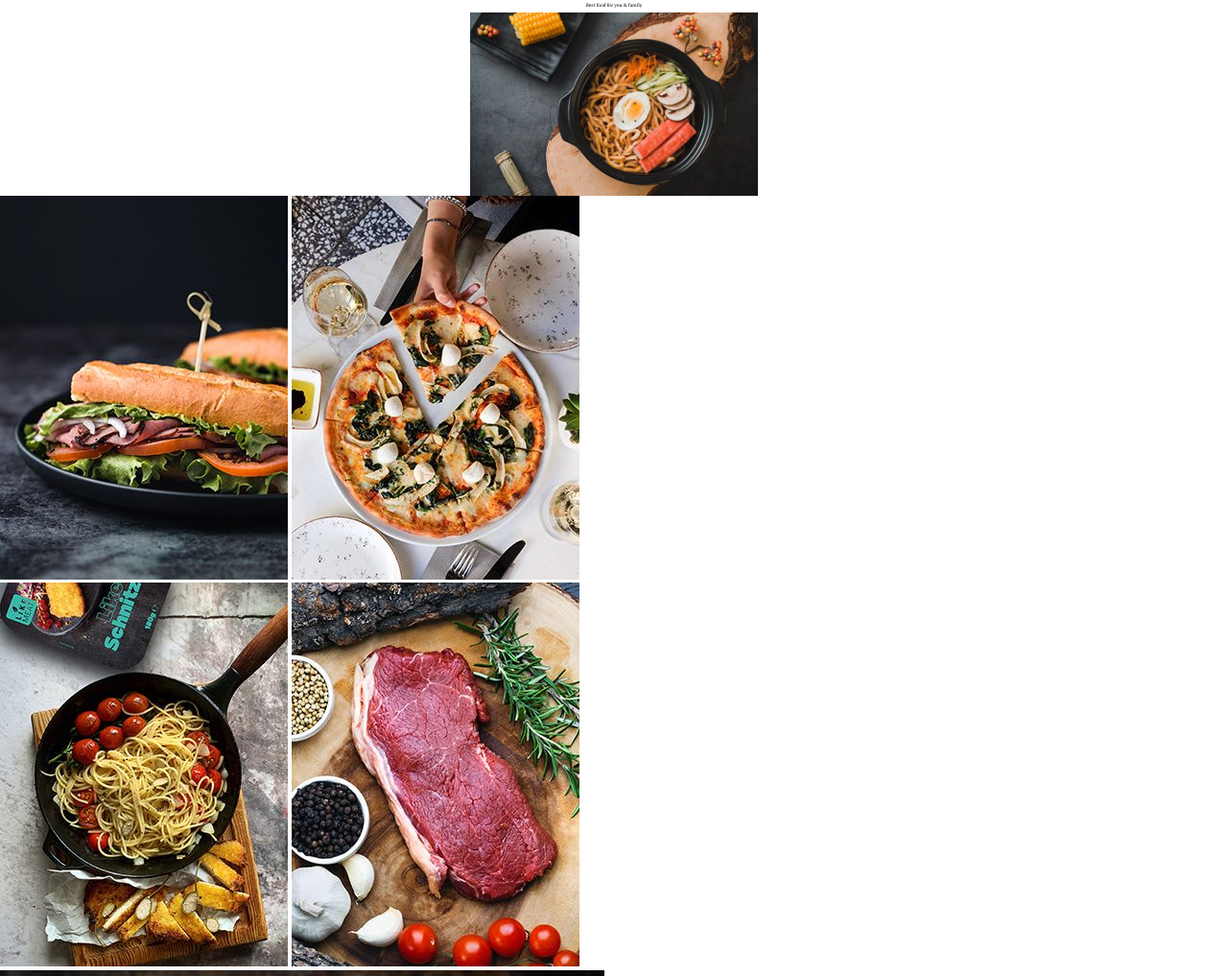
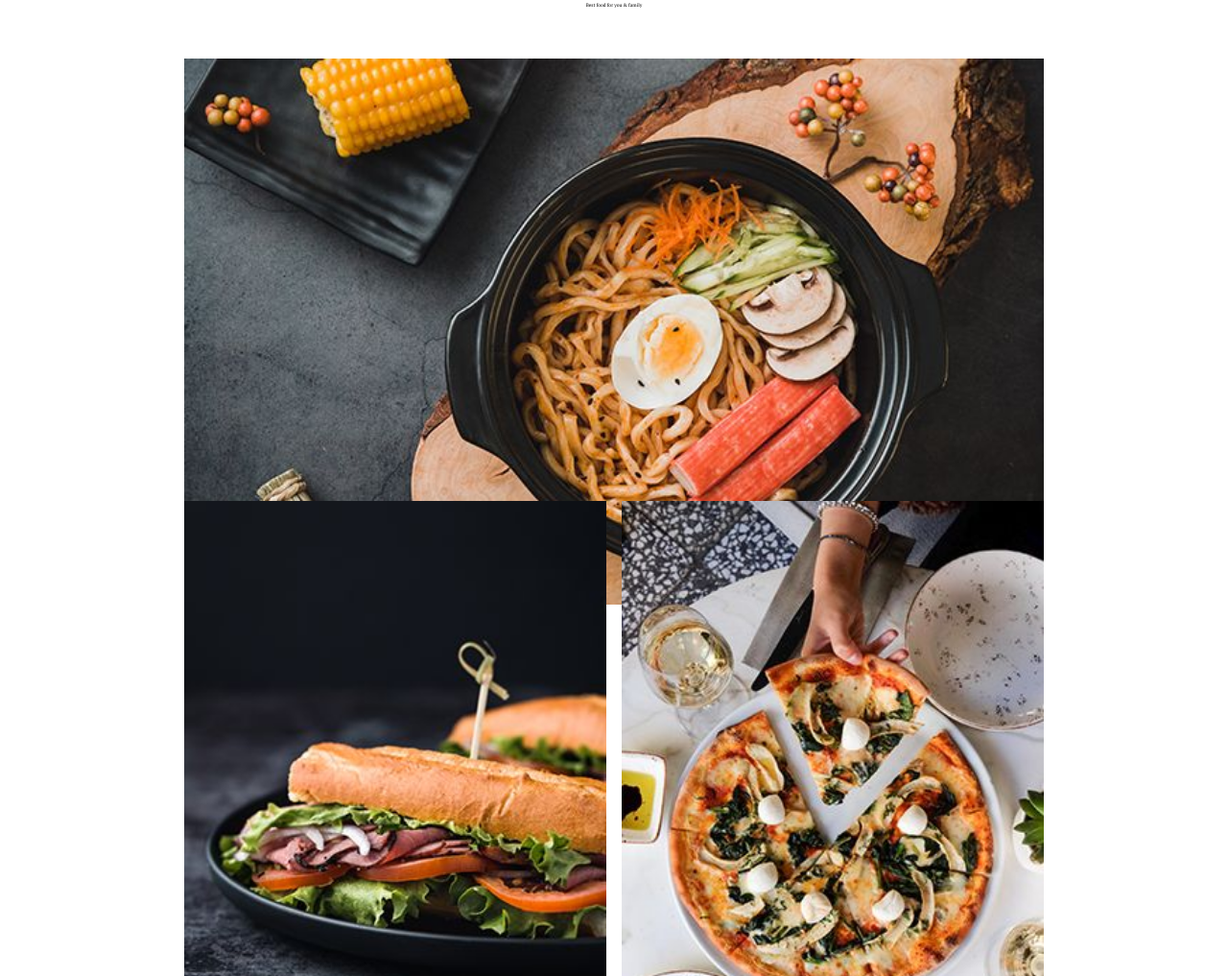
Before and after one commit to Mardixx/Kababi-food, a plain HTML site: page index.html in a window 1280 px wide. Shown: the part 1666-2683 px from the top of the page at 96% size. Drawn offline with Linux system fonts and the light colour scheme; files whose address does not match are found by name.

Commit message:
Slide 5 almost

```diff
--- a/_slide5.scss
+++ b/_slide5.scss
@@ -8,34 +8,64 @@
 
 .SectionFive__Restaurant {
     padding-top: 30px;
+
     .SectionFive__Restaurant__div__header {
         width: 100%;
         display: flex;
         align-items: center;
         flex-direction: column;
+
         .SectionFive__Restaurant__div__header__h2 {
             font-size: 10px;
         }
+
         .SectionFive__Restaurant__div__header__p {
             font-size: 5px;
         }
     }
-    .SectionFive__Restaurant__div__body__one {
-        display: flex;
-        flex-direction: column;
+
+    .SectionFive__Restaurant__div__body {
+        display: grid;
+        grid-template-columns: 70%;
+        grid-template-rows: repeat(4, 20%);
+        grid-gap: 1rem;
         justify-content: center;
-        align-items: center;
 
-        .SectionFive__Restaurant__div__body__one__img {
-            background-color: rgba(0, 0, 0, 0.2);
-
+        .SectionFive__Restaurant__div__body__one {
+            .SectionFive__Restaurant__div__body__one__img__background {
+                width: 100%;
+                padding-top: 3rem;
+            }
 
         }
+        .SectionFive__Restaurant__div__body__two {
+            display: grid;
+            grid-gap: 1rem;
+            grid-template-columns: repeat(2, 1fr);
 
-            .SectionFive__Restaurant__div__body__one__img__background {
-                width: 300px;
-                display: flex;
+            .SectionFive__Restaurant__div__body__two__img {
+                width: 100%;
             }
-
+        }
+        .SectionFive__Restaurant__div__body__three {
+            display: grid;
+            grid-gap: 1rem;
+            grid-template-columns: repeat(2, 1fr);
+            .SectionFive__Restaurant__div__body__three__img {
+                width: 100%;
+            }
+        }
+        .SectionFive__Restaurant__div__body__four {
+            .SectionFive__Restaurant__div__body__four__img {
+                width: 100%;
+                padding-bottom: 3rem;
+            }
+        }
+    }
+    .SectionFive__Restaurant__div__footer {
+        display: flex;
+        align-items: center;
+        justify-content: center;
+        flex-direction: row;
     }
 }
```
Also changed, not shown: style.css, 1 other file.
